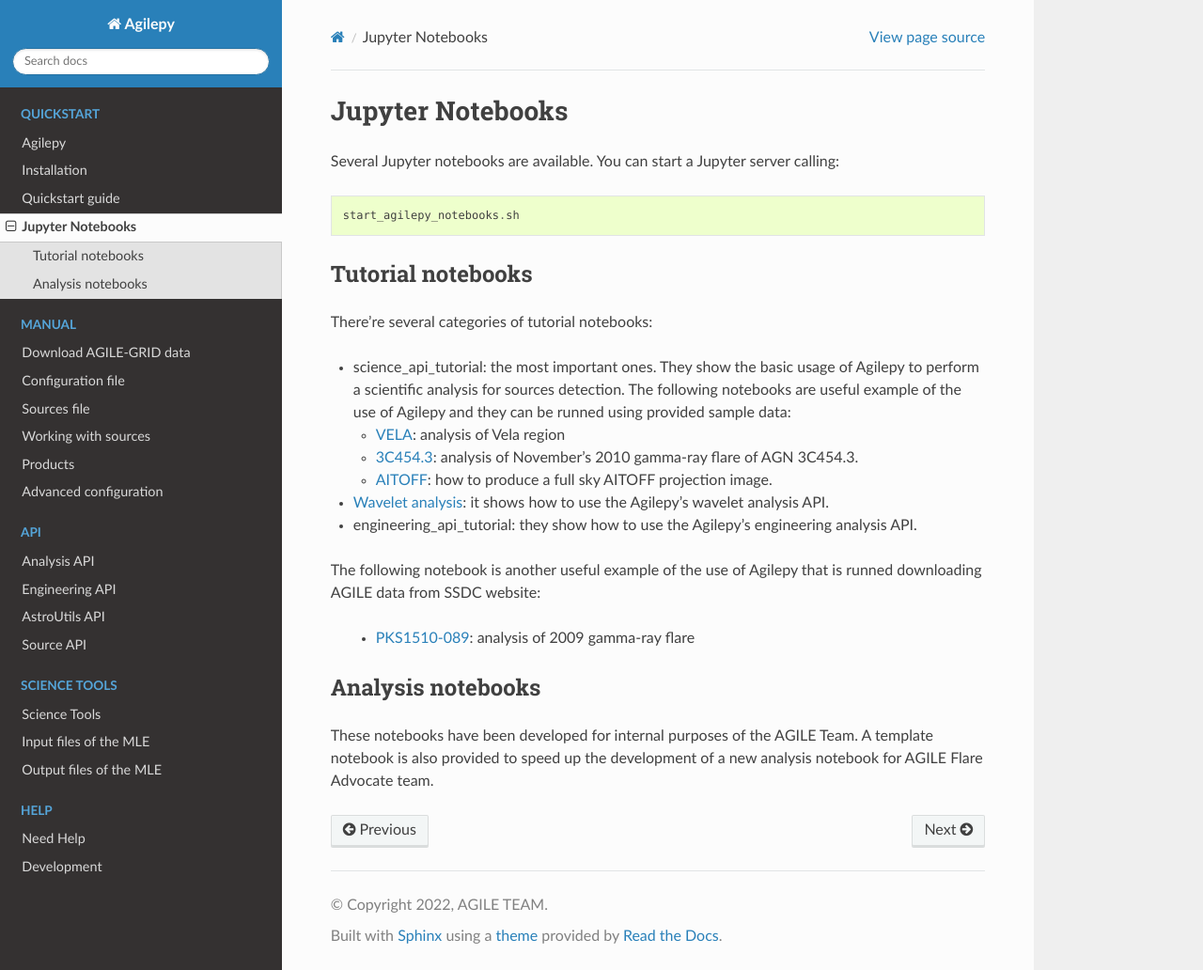
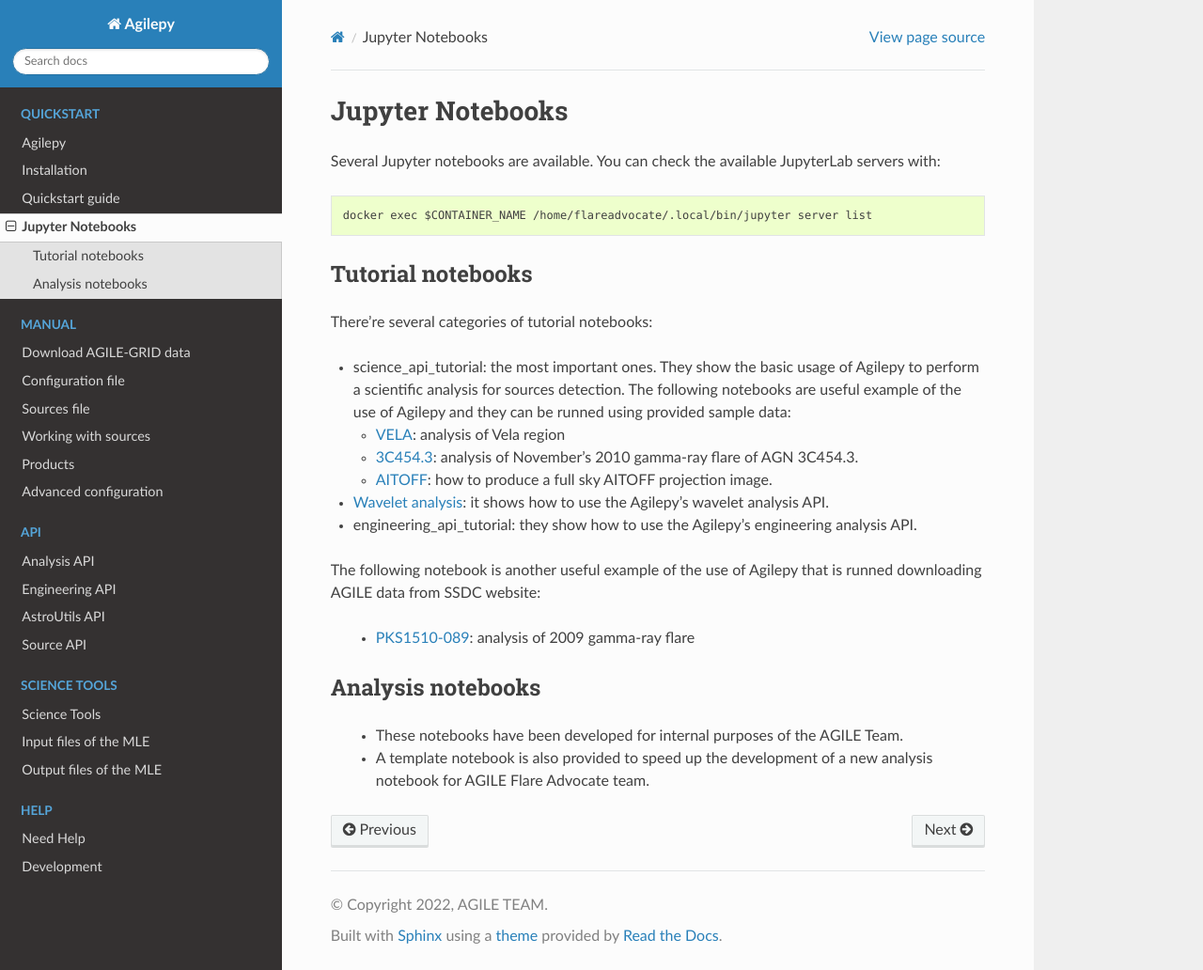
Before and after one commit to AGILESCIENCE/Agilepy, a Sphinx documentation site: the page built from docs/source/quickstart/jupyter_notebooks.rst, in a window 1280 px wide and 1032 px high. Shown: the whole window at 94% size. Built offline with Sphinx 7.4.7 and the Read the Docs theme 2.0.0, drawn with Linux system fonts in a browser that asks for light colours.

Commit message:
Update docs

```diff
--- a/docs/source/manual/configuration_file.rst
+++ b/docs/source/manual/configuration_file.rst
@@ -167,13 +167,15 @@ The output section collects options related to the output files generation and l
 The *'outdir'* option sets the root directory of the analysis results where all output files are written.
 
 Agilepy use two loggers, one logs messages on the console, the other writes messages on disk.
-The *'verboselvl'* option sets the verbosity of the Agilepy console logger. The Agilepy file logger verbosity is set to 2 by default.
 There are 4 kind of messages based on their importance factor:
 
   - CRITICAL: a message describing a critical problem, something unexpected, preceding a program crash or an Exception raise.
   - WARNING: an indication that something unexpected happened, or indicative of some problem in the near future (e.g. ‘disk space low’). The software is still working as expected.
   - INFO: confirmation that things are working as expected.
   - DEBUG: detailed information, typically of interest only when diagnosing problems.
+
+The *'verboselvl'* option sets the verbosity of the Agilepy console logger. The Agilepy file logger verbosity is set to 2 by default.
+
 
 .. csv-table::
    :header: "Option", "Description", "Type", "Required", "Default"
--- a/docs/source/quickstart/jupyter_notebooks.rst
+++ b/docs/source/quickstart/jupyter_notebooks.rst
@@ -2,34 +2,35 @@
 Jupyter Notebooks
 *****************
 
-Several Jupyter notebooks are available. You can start a Jupyter server calling:
+Several Jupyter notebooks are available. You can check the available JupyterLab servers with:
 
 ::
 
-   start_agilepy_notebooks.sh
+   docker exec $CONTAINER_NAME /home/flareadvocate/.local/bin/jupyter server list
 
 
 Tutorial notebooks
 ******************
 There're several categories of tutorial notebooks:
 
-* science_api_tutorial: the most important ones. They show the basic usage of Agilepy to perform a scientific analysis for sources detection. The following notebooks are useful example of the use of Agilepy and they can be runned using provided sample data:
+- science_api_tutorial: the most important ones. They show the basic usage of Agilepy to perform a scientific analysis for sources detection. The following notebooks are useful example of the use of Agilepy and they can be runned using provided sample data:
 
-  * `VELA <../_static/notebooks/VELA.html>`_: analysis of Vela region
-  * `3C454.3 <../_static/notebooks/3C454d3-final.html>`_: analysis of November's 2010 gamma-ray flare of AGN 3C454.3.
-  * `AITOFF <../_static/notebooks/aitoff_maps.html>`_: how to produce a full sky AITOFF projection image.
+  - `VELA <../_static/notebooks/VELA.html>`_: analysis of Vela region
+  - `3C454.3 <../_static/notebooks/3C454d3-final.html>`_: analysis of November's 2010 gamma-ray flare of AGN 3C454.3.
+  - `AITOFF <../_static/notebooks/aitoff_maps.html>`_: how to produce a full sky AITOFF projection image.
 
-* `Wavelet analysis <../_static/notebooks/wavelet_analysis.html>`_: it shows how to use the Agilepy's wavelet analysis API.
-* engineering_api_tutorial: they show how to use the Agilepy's engineering analysis API.
+- `Wavelet analysis <../_static/notebooks/wavelet_analysis.html>`_: it shows how to use the Agilepy's wavelet analysis API.
+- engineering_api_tutorial: they show how to use the Agilepy's engineering analysis API.
 
 The following notebook is another useful example of the use of Agilepy that is runned downloading AGILE data from SSDC website:
 
-  * `PKS1510-089 <../_static/notebooks/PKS1510-089_2009.html>`_: analysis of 2009 gamma-ray flare
+  - `PKS1510-089 <../_static/notebooks/PKS1510-089_2009.html>`_: analysis of 2009 gamma-ray flare
 
 
 
 
 Analysis notebooks
 ******************
-These notebooks have been developed for internal purposes of the AGILE Team.
-A template notebook is also provided to speed up the development of a new analysis notebook for AGILE Flare Advocate team.
+
+  - These notebooks have been developed for internal purposes of the AGILE Team.
+  - A template notebook is also provided to speed up the development of a new analysis notebook for AGILE Flare Advocate team.
```
Also changed, not shown: docs/source/help/help.rst (+1 -8 lines).
